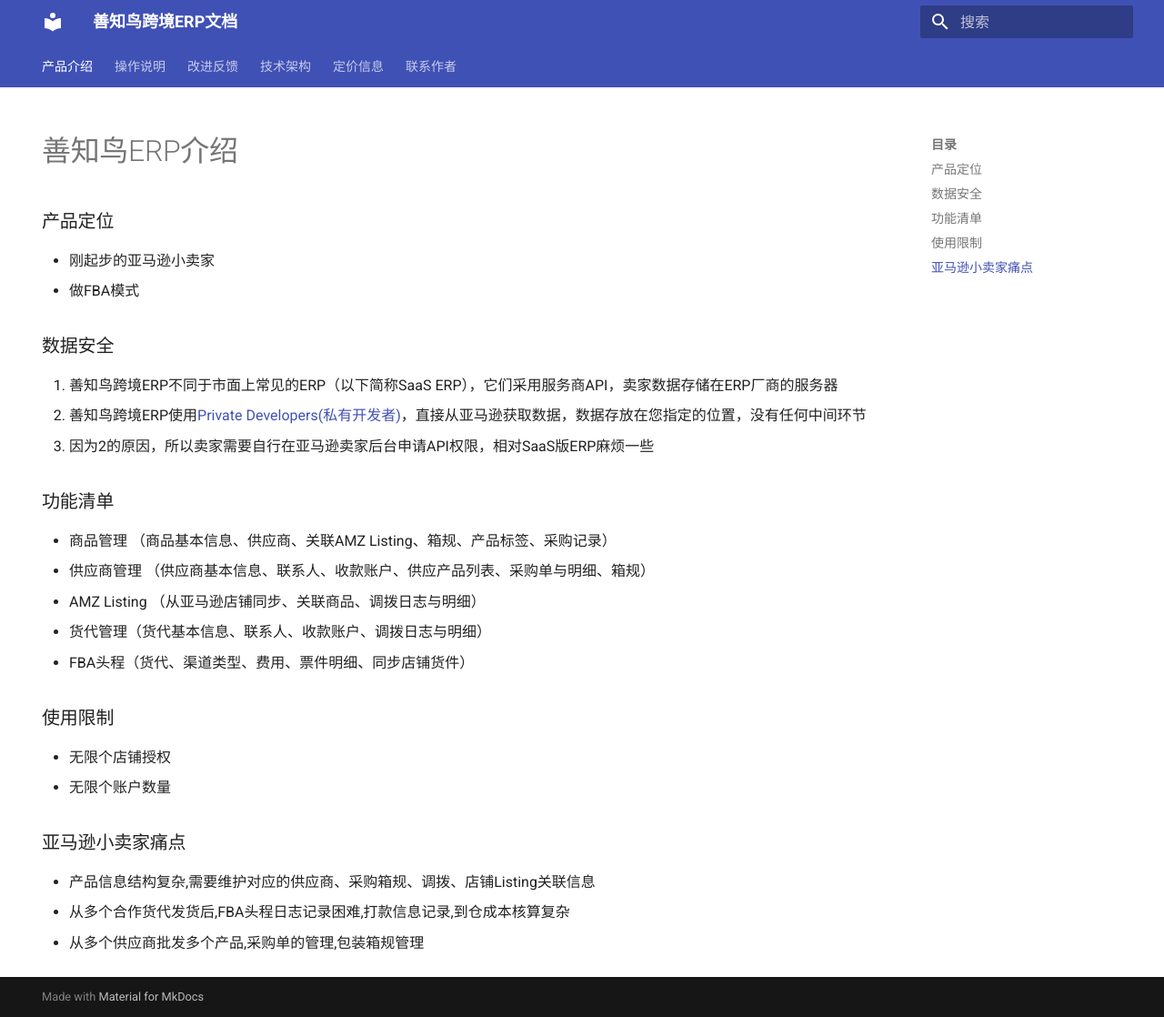
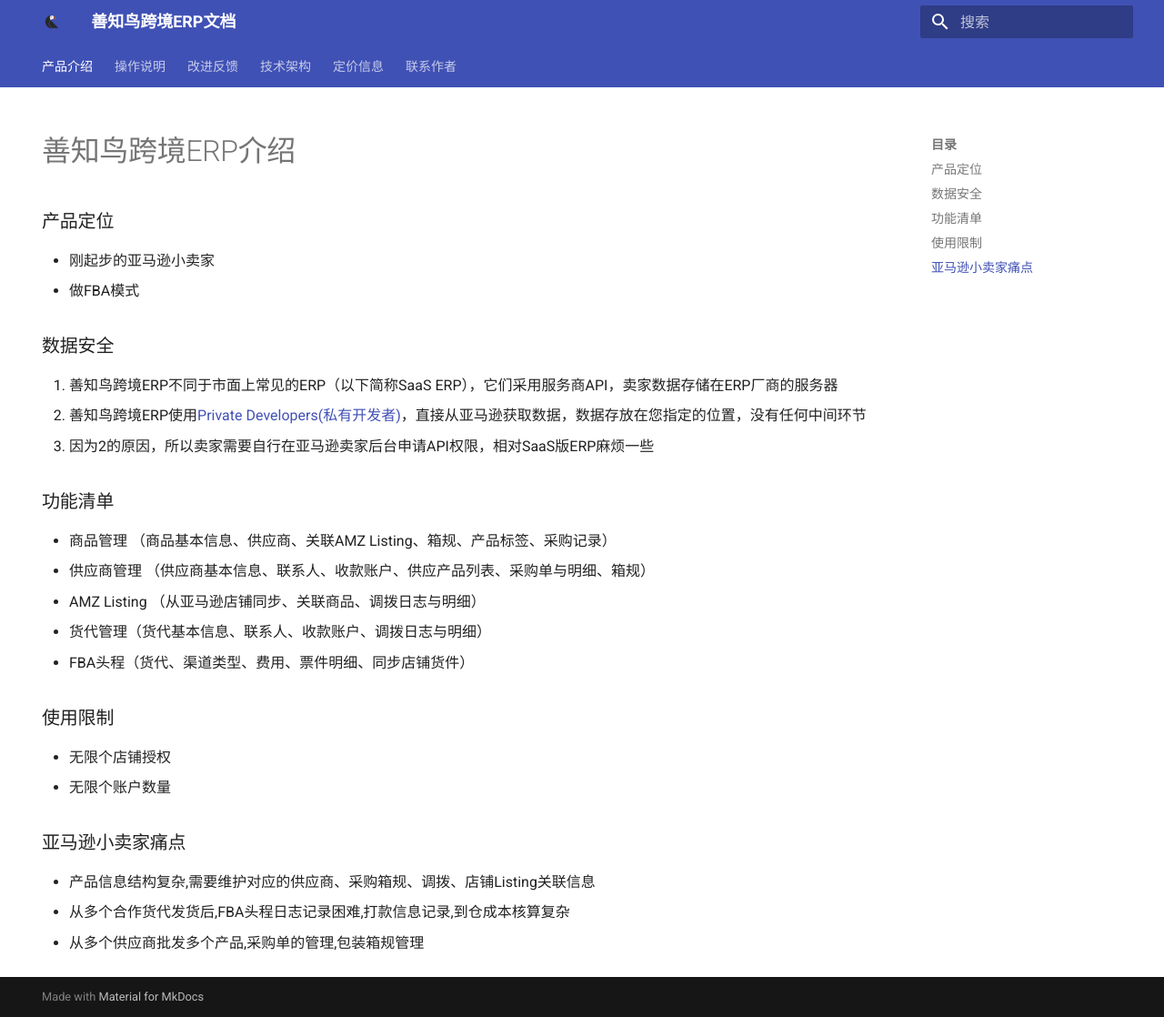
Before and after one commit to cabbage89/puffin-erp-doc, an MkDocs documentation site: the page built from docs/index.md, in a window 1280 px wide and 1118 px high. Shown: the whole window at 91% size. Built offline with MkDocs 1.6.1 and Material for MkDocs 9.7.7, drawn with Linux system fonts in a browser that asks for light colours.

Commit message:
添加图标

```diff
--- a/mkdocs.yml
+++ b/mkdocs.yml
@@ -1,6 +1,9 @@
 site_name: 善知鸟跨境ERP文档
 theme:
   name: material
+  logo: assets/puffin-logo2.png
+  palette:
+    primary: indigo
   language: zh
   features:
     - navigation.instant
@@ -13,7 +16,7 @@
 
 nav:
   - 产品介绍:
-    - 善知鸟ERP介绍: index.md
+    - 善知鸟跨境ERP介绍: index.md
   - 操作说明:
     - 亚马逊店铺授权: amz-store/api-conf.md
     - Listing管理: listing/sync-listing.md
```
Also changed, not shown: docs/assets/puffin-logo2.png (added).
